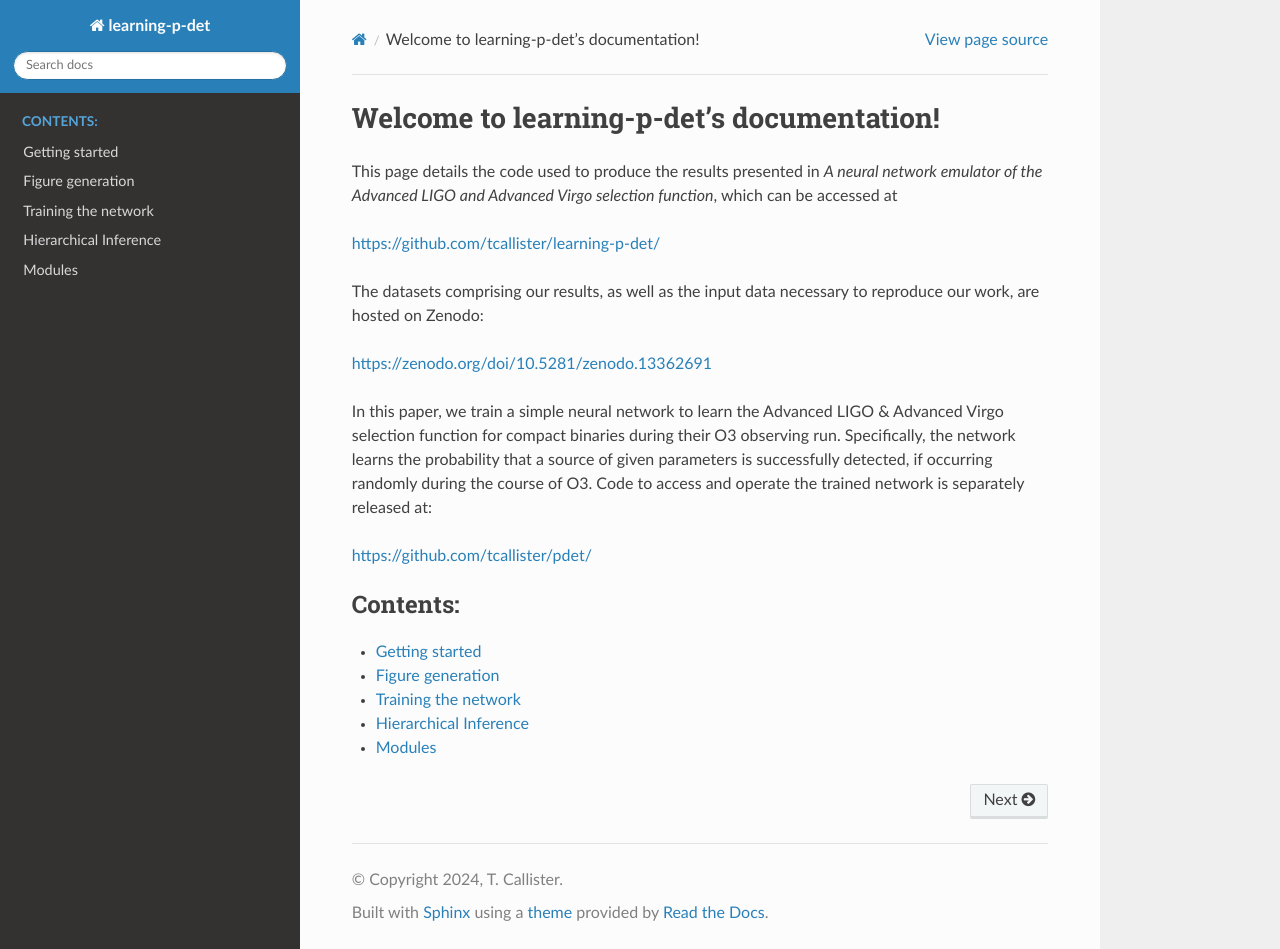
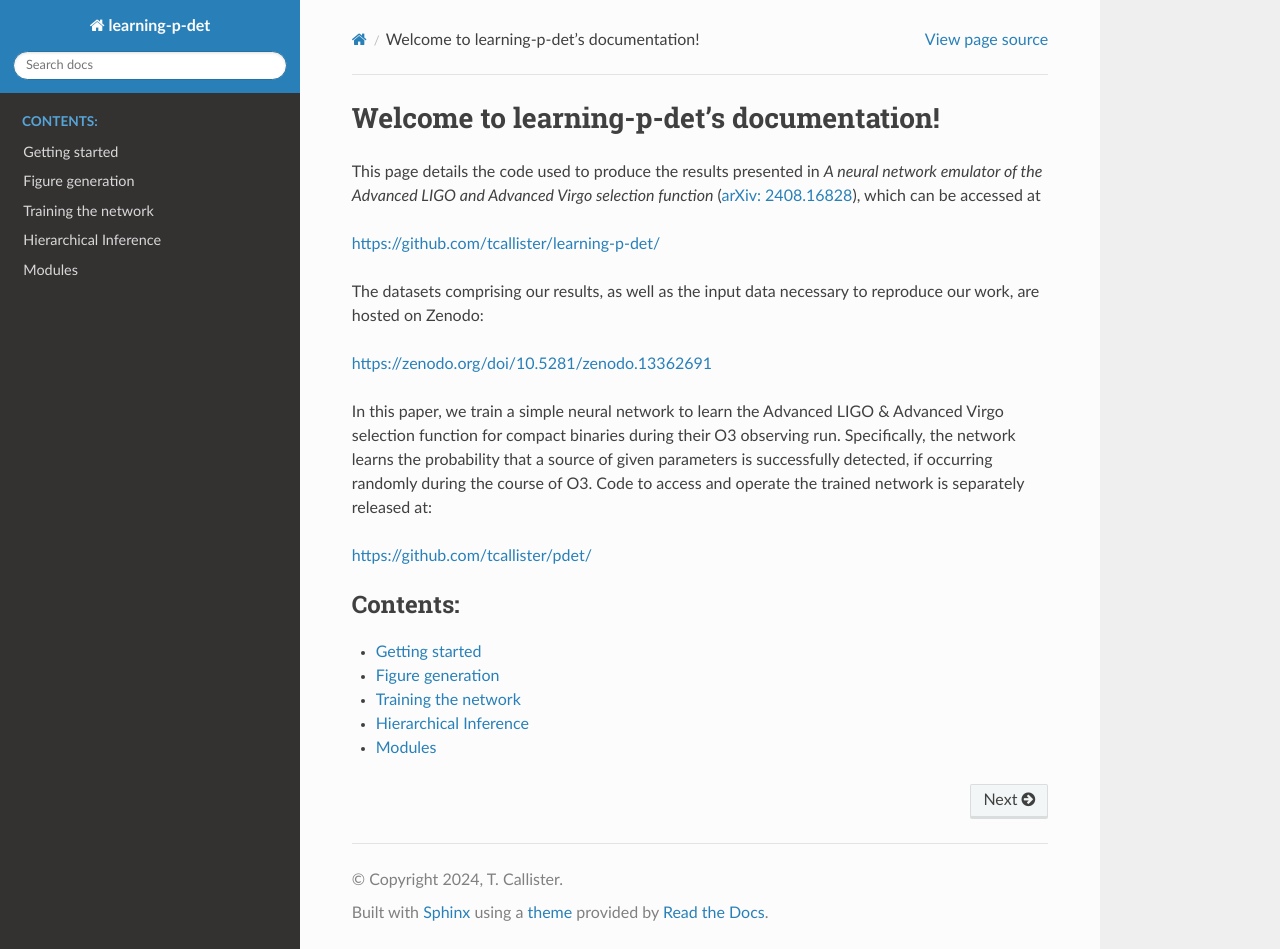
Before and after one commit to tcallister/learning-p-det, a Sphinx documentation site: the page built from docs/index.rst, in a window 1280 px wide and 949 px high. Built offline with Sphinx 7.4.7 and the Read the Docs theme 2.0.0, drawn with Linux system fonts in a browser that asks for light colours.

Commit message:
Docs update

```diff
--- a/docs/index.rst
+++ b/docs/index.rst
@@ -6,7 +6,7 @@
 Welcome to learning-p-det's documentation!
 ==========================================
 
-This page details the code used to produce the results presented in *A neural network emulator of the Advanced LIGO and Advanced Virgo selection function*, which can be accessed at
+This page details the code used to produce the results presented in *A neural network emulator of the Advanced LIGO and Advanced Virgo selection function* (`arXiv: 2408.16828 <https://www.arxiv.org/abs/2408.16828>`_), which can be accessed at
 
 https://github.com/tcallister/learning-p-det/
 
```
Also changed, not shown: 5 other files.
